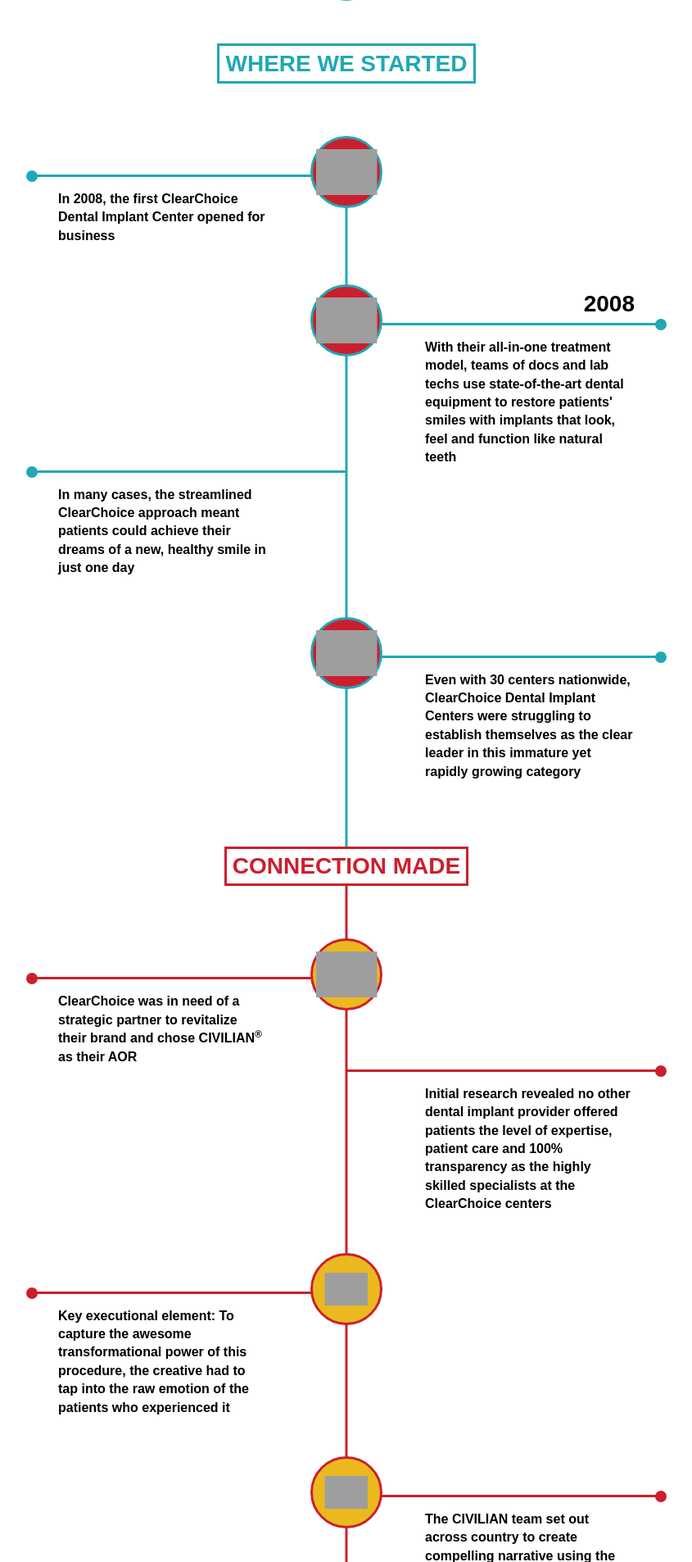
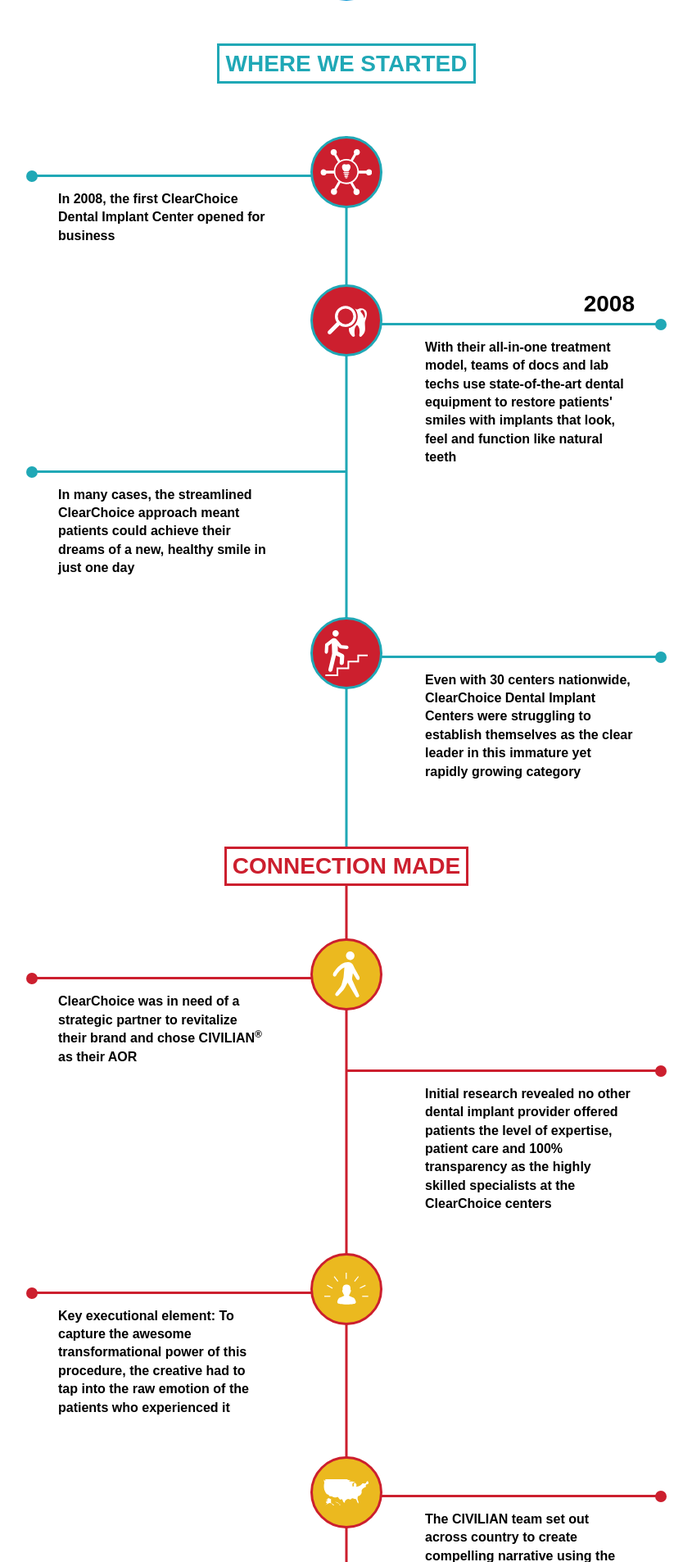
Before and after one commit to CivilianAgency/civilianagency.com, a PHP site: page /cases/clearchoice/ in a window 1280 px wide. Shown: the part 649-2555 px from the top of the page at 82% size, without its empty margins (217-1062 px from the left). Run offline with PHP 8.4, Linux system fonts and the light colour scheme; style sheets or scripts are compiled from the project's sources; some libraries are stand-ins or nearby versions; some web fonts are replaced; grey boxes are pictures that could not be loaded.

Commit message:
Clearchoice finished

```diff
--- a/assets/src/style/partials/_global.scss
+++ b/assets/src/style/partials/_global.scss
@@ -189,6 +189,10 @@
         height: $circle-dimension - 3rem;
       }
 
+      &.vtall {
+        height: $circle-dimension - 3.5rem;
+      }
+
     }
 
     &.timeline-circle-main-logo {
@@ -198,6 +202,11 @@
       transform: translate(-50%, -50%);
       background: $white;
       border-color: $turquoise;
+
+      .case-clearchoice & {
+        border-color: $blue-off;
+      }
+
     }
 
   }
@@ -507,6 +516,10 @@
           height: 1.5rem;
         }
 
+        &.vtall {
+          height: 1rem;
+        }
+
       }
 
     }
--- a/assets/src/style/partials/_variables_cases.scss
+++ b/assets/src/style/partials/_variables_cases.scss
@@ -1,3 +1,4 @@
 $red: #cc1f2e;
 $yellow: #ebb91f;
 $turquoise: #20a8b6;
+$blue-off: #0895d3;
--- a/cases/clearchoice/index.html
+++ b/cases/clearchoice/index.html
@@ -24,7 +24,7 @@
 		}
 	</script>
 </head>
-<body class="template-case">
+<body class="template-case case-clearchoice">
 
 <header id="head-container">
 	<a href="#section-01"><img src="../../assets/images/civilian_logo.png" alt="" class="header-logo"></a>
@@ -73,17 +73,17 @@
 </section>
 
 <section class="case-main-content case-timeline">
-	<div class="timeline-circle timeline-circle-main-logo"><img src="../../assets/images/cases/logos/ctca-tree.png"></div>
+	<div class="timeline-circle timeline-circle-main-logo"><img src="../../assets/images/cases/logos/clearchoice-star.png"></div>
 	<div class="grid-wrapper">
 		<div class="pure-g">
 			<div class="pure-u-1-1">
 				<div class="title-boxed-wrap"><h2 class="title-boxed">Where We Started</h2></div>
 				<div class="timeline-section timeline-section-first turquoise">
-					<div class="timeline-circle"><img src="../../assets/images/cases/icons/#.svg"></div>
+					<div class="timeline-circle"><img src="../../assets/images/cases/icons/idea-wheel.svg"></div>
 					<div class="timeline-point left">
 						<p>In 2008, the first ClearChoice Dental Implant Center opened for business </p>
 					</div>
-					<div class="timeline-circle"><img src="../../assets/images/cases/icons/#.svg"></div>
+					<div class="timeline-circle"><img class="tall" src="../../assets/images/cases/icons/search-tooth.svg"></div>
 					<div class="timeline-point right">
 						<div class="point-title">2008</div>
 						<p>With their all-in-one treatment model, teams of docs and lab techs use state-of-the-art dental equipment to restore patients' smiles with implants that look, feel and function like natural teeth</p>
@@ -91,34 +91,34 @@
 					<div class="timeline-point left">
 						<p>In many cases, the streamlined ClearChoice approach meant patients could achieve their dreams of a new, healthy smile in just one day</p>
 					</div>
-					<div class="timeline-circle"><img src="../../assets/images/cases/icons/#.svg"></div>
+					<div class="timeline-circle"><img src="../../assets/images/cases/icons/person-stairs.svg"></div>
 					<div class="timeline-point right">
 						<p>Even with 30 centers nationwide, ClearChoice Dental Implant Centers were struggling to establish themselves as the clear leader in this immature yet rapidly growing category</p>
 					</div>
 				</div>
 				<div class="timeline-section red">
 					<div class="title-boxed-wrap"><h2 class="title-boxed">Connection Made</h2></div>
-					<div class="timeline-circle"><img src="../../assets/images/cases/icons/#.svg"></div>
+					<div class="timeline-circle"><img src="../../assets/images/cases/icons/person.svg"></div>
 					<div class="timeline-point left">
 						<p>ClearChoice was in need of a strategic partner to revitalize their brand and chose CIVILIAN<sup>&reg;</sup> as their AOR</p>
 					</div>
 					<div class="timeline-point right">
 						<p>Initial research revealed no other dental implant provider offered patients the level of expertise, patient care and 100% transparency as the highly skilled specialists at the ClearChoice centers</p>
 					</div>
-					<div class="timeline-circle"><img class="tall" src="../../assets/images/cases/icons/#.svg"></div>
+					<div class="timeline-circle"><img class="tall" src="../../assets/images/cases/icons/person-shine.svg"></div>
 					<div class="timeline-point left">
 						<p>Key executional element: To capture the awesome transformational power of this procedure, the creative had to
 tap into the raw emotion of the patients who experienced it</p>
 					</div>
-					<div class="timeline-circle"><img class="tall" src="../../assets/images/cases/icons/#.svg"></div>
+					<div class="timeline-circle"><img class="tall vtall" src="../../assets/images/cases/icons/usa.svg"></div>
 					<div class="timeline-point right">
 						<p>The CIVILIAN team set out across country to create compelling narrative using the words, insights and emotions of ClearChoice doctors and patients</p>
 					</div>
-					<div class="timeline-circle"><img class="tall" src="../../assets/images/cases/icons/#.svg"></div>
+					<div class="timeline-circle"><img class="tall" src="../../assets/images/cases/icons/swirl-shine.svg"></div>
 					<div class="timeline-point left">
 						<p>After conducting hundreds of interviews and collecting hours of footage, it was clear that the benefits of new teeth went far beyond the beauty of a new smile</p>
 					</div>
-					<div class="timeline-circle"><img class="tall" src="../../assets/images/cases/icons/#.svg"></div>
+					<div class="timeline-circle"><img class="tall" src="../../assets/images/cases/icons/hand-heart.svg"></div>
 					<div class="timeline-point right">
 						<p>The ClearChoice brand platform emerged: Let Your Soul Shine</p>
 					</div>
@@ -132,7 +132,7 @@
 				<div class="pure-u-1-1">
 					<div class="timeline-section white">
 						<div class="title-boxed-wrap"><h2 class="title-boxed">ClearChoice + CLVN Today</h2></div>
-						<div class="timeline-circle"><img class="tall" src="../../assets/images/cases/icons/#.svg"></div>
+						<div class="timeline-circle"><img class="tall" src="../../assets/images/cases/icons/computer-phone.svg"></div>
 						<div class="timeline-point left">
 							<p>Behind this unifying idea, CVLN has developed a total of 15 local and 8 national Branded Response TV spots</p>
 						</div>
@@ -142,6 +142,7 @@
 						<div class="timeline-point left">
 							<p>Developed ClearChoice's first customer retention program and segmentation strategy that increased consultation volume and down funnel lead metrics</p>
 						</div>
+						<div class="timeline-circle"><img class="tall" src="../../assets/images/cases/icons/chat-bubbles.svg"></div>
 						<div class="timeline-point right">
 							<div class="point-title">2015</div>
 							<p>Conversion on the ClearChoice website shot up from .5% to 2%</p>
@@ -149,7 +150,7 @@
 						<div class="timeline-point left">
 							<p>((FPO)) The number of centers has grown to 32 with plans to open 3 to 4 more new centers this year</p>
 						</div>
-						<div class="timeline-circle"><img src="../../assets/images/cases/icons/#.svg"></div>
+						<div class="timeline-circle"><img class="tall vtall" src="../../assets/images/cases/icons/percent-50.svg"></div>
 						<div class="timeline-point-highlight turquoise"><p class="highlight-title">Since partnering with CVLN, ClearChoice revenue has increased by 50% and they are clearly establishing themselves as the category leader</p>
 							<p>(we'd say, that's definitely something to smile about)</p>
 						</div>
--- a/cases/ctca/index.html
+++ b/cases/ctca/index.html
@@ -24,7 +24,7 @@
 		}
 	</script>
 </head>
-<body class="template-case">
+<body class="template-case case-ctca">
 
 <header id="head-container">
 	<a href="#section-01"><img src="../../assets/images/civilian_logo.png" alt="" class="header-logo"></a>
```
Also changed, not shown: assets/dist/style/cases.css, assets/images/cases/icons/chat-bubbles.svg (added), assets/images/cases/icons/computer-phone.svg (added), assets/images/cases/icons/hand-heart.svg (added), assets/images/cases/icons/idea-wheel.svg (added), assets/images/cases/icons/percent-50.svg (added), assets/images/cases/icons/person-shine.svg (added), assets/images/cases/icons/person-stairs.svg (added), assets/images/cases/icons/search-tooth.svg (added), assets/images/cases/icons/swirl-shine.svg (added), assets/images/cases/icons/usa.svg (added), assets/images/cases/logos/clearchoice-star.png (added).
